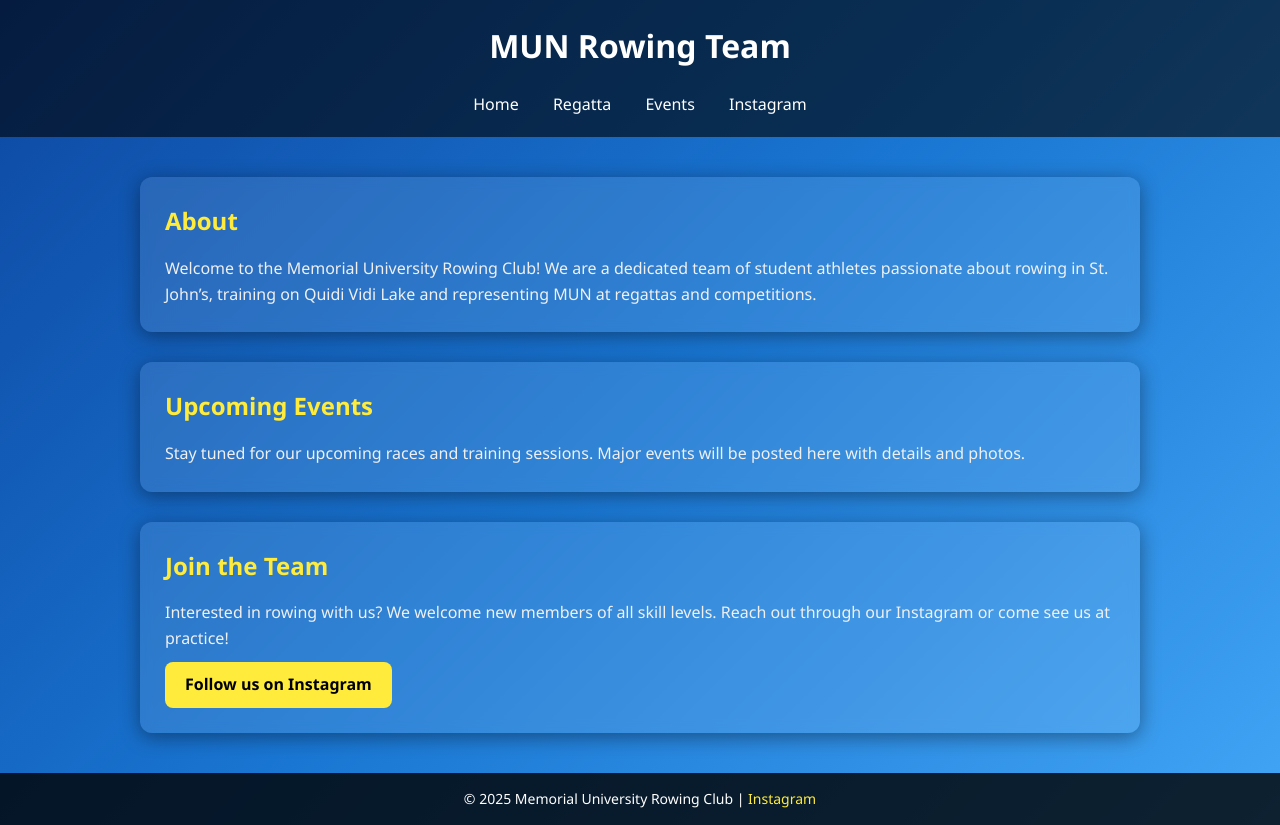
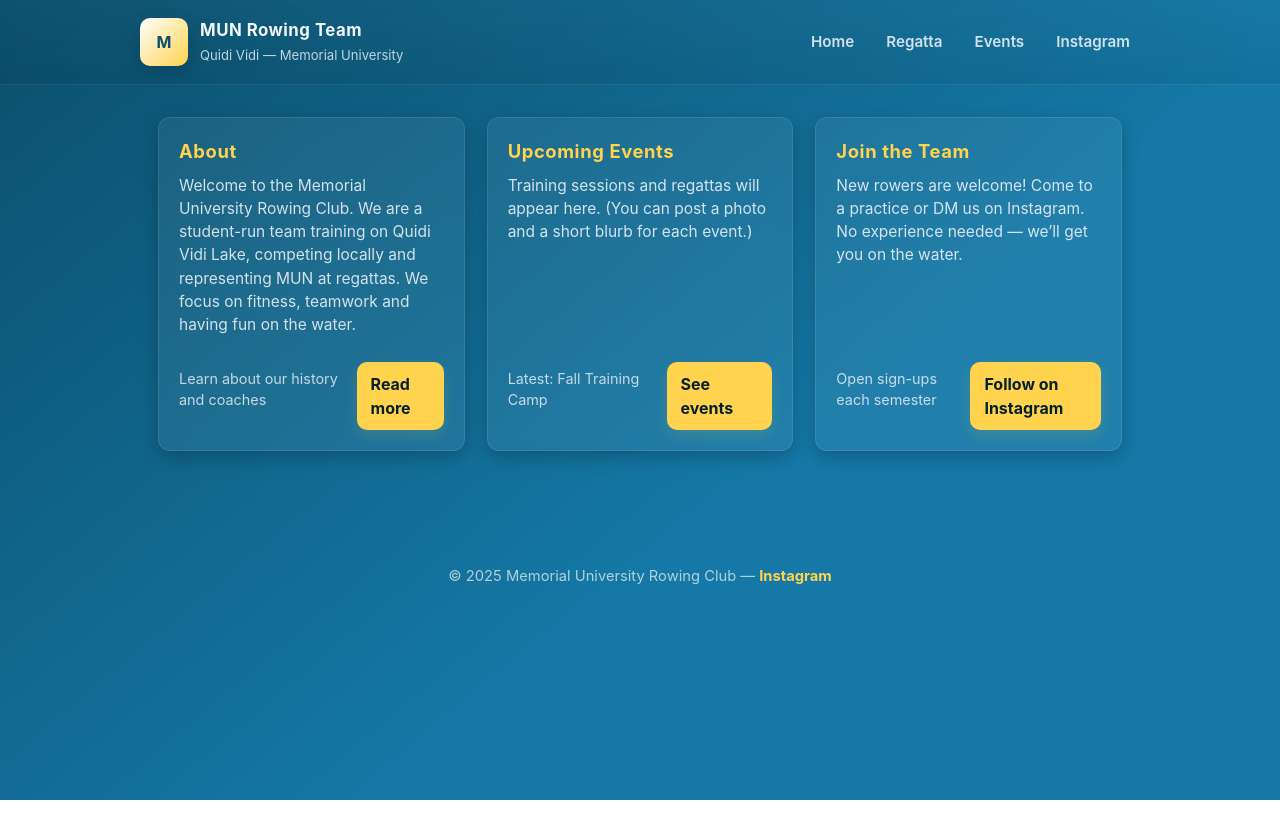
Before and after one commit to Sashwat-Sashi/Mun_Rowing_Team, a plain HTML site: page index.html in a window 1280 px wide. After the commit the page ends 800 px from the top, so only its background shows below. Drawn offline with Linux system fonts and the light colour scheme.

```diff
--- a/index.html
+++ b/index.html
@@ -1,47 +1,232 @@
-<!DOCTYPE html>
+<!doctype html>
 <html lang="en">
 <head>
-  <meta charset="UTF-8">
-  <meta name="viewport" content="width=device-width, initial-scale=1.0">
-  <title>Mun Rowing Team</title>
-  <link rel="stylesheet" href="style.css">
+  <meta charset="utf-8" />
+  <meta name="viewport" content="width=device-width,initial-scale=1" />
+  <title>MUN Rowing Team</title>
+
+  <!-- Inline styles so the page looks right even if external CSS isn't loading -->
+  <style>
+    :root{
+      --bg-1:#0b4f6c;
+      --bg-2:#1578a6;
+      --accent:#ffd34d; /* water-sport highlight */
+      --card-bg: rgba(255,255,255,0.06);
+      --card-border: rgba(255,255,255,0.10);
+      --text: #f3f7fb;
+      --muted: rgba(243,247,251,0.85);
+      --radius: 12px;
+    }
+
+    /* reset */
+    *{box-sizing:border-box}
+    html,body{height:100%}
+    body{
+      margin:0;
+      font-family: Inter, "Segoe UI", Roboto, system-ui, -apple-system, "Helvetica Neue", Arial;
+      color:var(--text);
+      background: linear-gradient(140deg,var(--bg-1) 0%, var(--bg-2) 60%);
+      -webkit-font-smoothing:antialiased;
+      -moz-osx-font-smoothing:grayscale;
+      line-height:1.5;
+    }
+
+    /* header / hero */
+    .hero{
+      width:100%;
+      padding:18px 20px;
+      position:sticky;
+      top:0;
+      z-index:50;
+      display:flex;
+      align-items:center;
+      justify-content:center;
+      background: linear-gradient(180deg, rgba(255,255,255,0.02), rgba(0,0,0,0.06));
+      backdrop-filter: blur(6px);
+      border-bottom: 1px solid rgba(255,255,255,0.04);
+    }
+    .hero-inner{
+      width:100%;
+      max-width:1000px;
+      display:flex;
+      gap:16px;
+      align-items:center;
+      justify-content:space-between;
+    }
+    .logo{
+      display:flex;
+      gap:12px;
+      align-items:center;
+    }
+    .logo .mark{
+      width:48px;height:48px;border-radius:10px;
+      background:linear-gradient(135deg,#fff 0%, #ffd34d 100%);
+      display:flex;align-items:center;justify-content:center;
+      font-weight:700;color:#0b4f6c;
+      box-shadow: 0 6px 18px rgba(0,0,0,0.15);
+    }
+    .logo h1{
+      font-size:1.05rem;margin:0;color:var(--text);font-weight:700;
+      letter-spacing:0.5px;
+    }
+
+    nav.topnav{display:flex;gap:12px;align-items:center}
+    nav.topnav a{
+      color:var(--muted);
+      text-decoration:none;
+      font-weight:600;
+      padding:8px 10px;border-radius:8px;
+      transition: all .15s ease;
+      font-size:0.95rem;
+    }
+    nav.topnav a:hover{
+      color:#06202a;
+      background:var(--accent);
+      transform:translateY(-1px);
+    }
+
+    /* main area */
+    main{max-width:1000px;margin:32px auto;padding:0 18px 60px;}
+    .grid{
+      display:grid;
+      grid-template-columns: repeat(3, 1fr);
+      gap:22px;
+    }
+
+    /* cards */
+    .card{
+      background: var(--card-bg);
+      border: 1px solid var(--card-border);
+      border-radius: var(--radius);
+      padding:20px;
+      box-shadow: 0 6px 18px rgba(0,0,0,0.22);
+      min-height:150px;
+      display:flex;
+      flex-direction:column;
+      justify-content:space-between;
+      transition: transform .18s ease, box-shadow .18s ease;
+      backdrop-filter: blur(6px);
+    }
+    .card:hover{
+      transform: translateY(-6px);
+      box-shadow: 0 10px 30px rgba(0,0,0,0.28);
+    }
+    .card h2{
+      margin:0 0 8px 0;
+      color:var(--accent);
+      font-size:1.15rem;
+      letter-spacing:0.6px;
+    }
+    .card p{margin:0;color:var(--muted);font-size:0.97rem}
+
+    /* special layout tweaks */
+    .card .small {
+      font-size:0.9rem;color:rgba(243,247,251,0.78)
+    }
+
+    .btn{
+      display:inline-block;
+      margin-top:14px;
+      padding:10px 14px;border-radius:10px;
+      background:var(--accent); color:#06202a;
+      font-weight:700;text-decoration:none;
+      box-shadow: 0 6px 14px rgba(255,211,77,0.12);
+    }
+
+    footer{
+      max-width:1000px;margin: 36px auto 80px;padding:18px;
+      text-align:center;color:rgba(243,247,251,0.7);font-size:0.92rem;
+    }
+    footer a{color:var(--accent);text-decoration:none;font-weight:700}
+
+    /* responsive */
+    @media (max-width: 880px){
+      .grid{grid-template-columns: 1fr;gap:18px}
+      .logo h1{font-size:1rem}
+      .hero-inner{padding-right:6px;padding-left:6px}
+      .logo .mark{width:42px;height:42px}
+    }
+  </style>
 </head>
 <body>
-  <!-- Hero / Header -->
-  <header class="hero">
-    <div class="hero-content">
-      <div class="logo-placeholder">MUN Rowing Team</div>
-      <nav>
+
+  <!-- HERO / HEADER -->
+  <header class="hero" role="banner">
+    <div class="hero-inner">
+      <div class="logo">
+        <!-- replace the text logo later with your actual image -->
+        <div class="mark">M</div>
+        <div>
+          <h1>MUN Rowing Team</h1>
+          <div style="font-size:0.82rem;color:rgba(243,247,251,0.78);margin-top:3px">Quidi Vidi — Memorial University</div>
+        </div>
+      </div>
+
+      <nav class="topnav" aria-label="Main navigation">
         <a href="index.html">Home</a>
         <a href="regatta.html">Regatta</a>
         <a href="events.html">Events</a>
-        <a href="https://www.instagram.com/munrowingclub/" target="_blank">Instagram</a>
+        <a href="https://www.instagram.com/munrowingclub/" target="_blank" rel="noopener noreferrer">Instagram</a>
       </nav>
     </div>
   </header>
 
-  <!-- Main Content -->
+  <!-- MAIN PAGE: three neat boxes like your old layout -->
   <main>
-    <section class="card">
-      <h2>About</h2>
-      <p>Welcome to the Memorial University Rowing Club! We are a dedicated team of student athletes passionate about rowing in St. John’s, training on Quidi Vidi Lake and representing MUN at regattas and competitions.</p>
-    </section>
+    <div class="grid" role="main">
 
-    <section class="card">
-      <h2>Upcoming Events</h2>
-      <p>Stay tuned for our upcoming races and training sessions. Major events will be posted here with details and photos.</p>
-    </section>
+      <!-- ABOUT -->
+      <section class="card" aria-labelledby="about-h">
+        <div>
+          <h2 id="about-h">About</h2>
+          <p>
+            Welcome to the Memorial University Rowing Club. We are a student-run team training on Quidi Vidi Lake,
+            competing locally and representing MUN at regattas. We focus on fitness, teamwork and having fun on the water.
+          </p>
+        </div>
 
-    <section class="card">
-      <h2>Join the Team</h2>
-      <p>Interested in rowing with us? We welcome new members of all skill levels. Reach out through our Instagram or come see us at practice!</p>
-      <a href="https://www.instagram.com/munrowingclub/" target="_blank" class="btn">Follow us on Instagram</a>
-    </section>
+        <div style="display:flex;justify-content:space-between;align-items:center;margin-top:12px">
+          <span class="small">Learn about our history and coaches</span>
+          <a class="btn" href="regatta.html">Read more</a>
+        </div>
+      </section>
+
+      <!-- UPCOMING EVENTS -->
+      <section class="card" aria-labelledby="events-h">
+        <div>
+          <h2 id="events-h">Upcoming Events</h2>
+          <p>
+            Training sessions and regattas will appear here. (You can post a photo and a short blurb for each event.)
+          </p>
+        </div>
+
+        <div style="display:flex;justify-content:space-between;align-items:center;margin-top:12px">
+          <span class="small">Latest: Fall Training Camp</span>
+          <a class="btn" href="events.html">See events</a>
+        </div>
+      </section>
+
+      <!-- JOIN THE TEAM -->
+      <section class="card" aria-labelledby="join-h">
+        <div>
+          <h2 id="join-h">Join the Team</h2>
+          <p>
+            New rowers are welcome! Come to a practice or DM us on Instagram. No experience needed — we’ll get you on the water.
+          </p>
+        </div>
+
+        <div style="display:flex;justify-content:space-between;align-items:center;margin-top:12px">
+          <span class="small">Open sign-ups each semester</span>
+          <a class="btn" href="https://www.instagram.com/munrowingclub/" target="_blank" rel="noopener noreferrer">Follow on Instagram</a>
+        </div>
+      </section>
+
+    </div>
   </main>
 
-  <!-- Footer -->
   <footer>
-    <p>&copy; 2025 Memorial University Rowing Club | <a href="https://www.instagram.com/munrowingclub/" target="_blank">Instagram</a></p>
+    &copy; 2025 Memorial University Rowing Club — <a href="https://www.instagram.com/munrowingclub/" target="_blank" rel="noopener noreferrer">Instagram</a>
   </footer>
+
 </body>
 </html>
```
